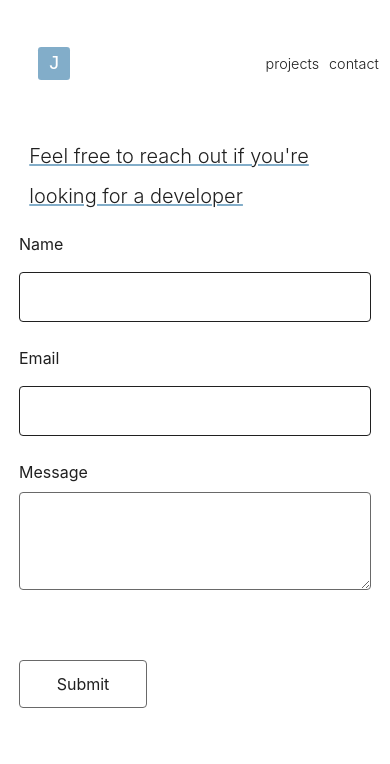
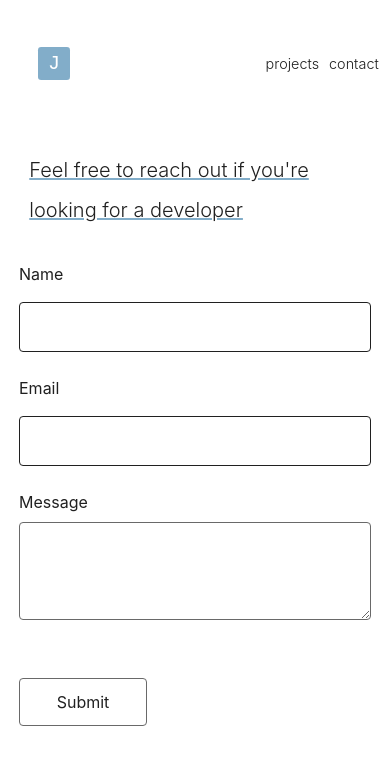
Before and after one commit to the-rabblerouser/portfolio, a Next.js app: page /contact in a window 390 px wide. Shown: the top 764 px of the page. Built offline with nearby package versions, Linux system fonts and the light colour scheme.

Commit message:
corrected contact spacing on mobile

```diff
--- a/styles/Contact.module.css
+++ b/styles/Contact.module.css
@@ -79,7 +79,7 @@
 @media (max-width: 768px) {
 	.contactTitle {
 		line-height: 2.5rem;
-		margin-bottom: 1rem;
+		margin-top: 2rem;
 		width: 85vw;
 	}
 
@@ -89,7 +89,7 @@
 	}
 
 	.submitButton {
-		margin-top: 3rem;
+		margin-top: 2.2rem;
 		margin-right: 14rem;
 		background: none;
 		border: 1px solid var(--font-color);
```
